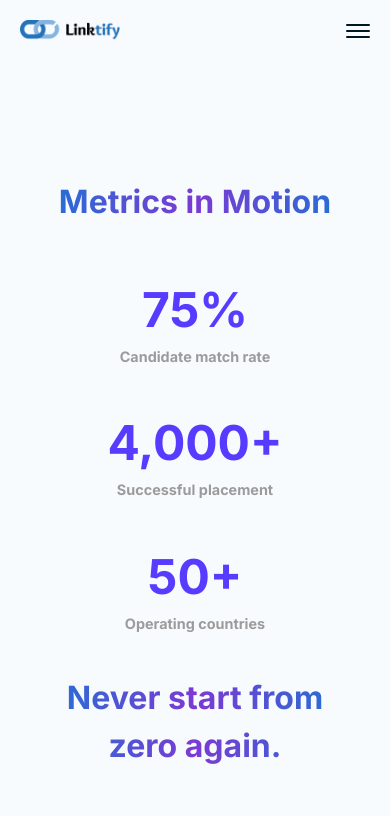
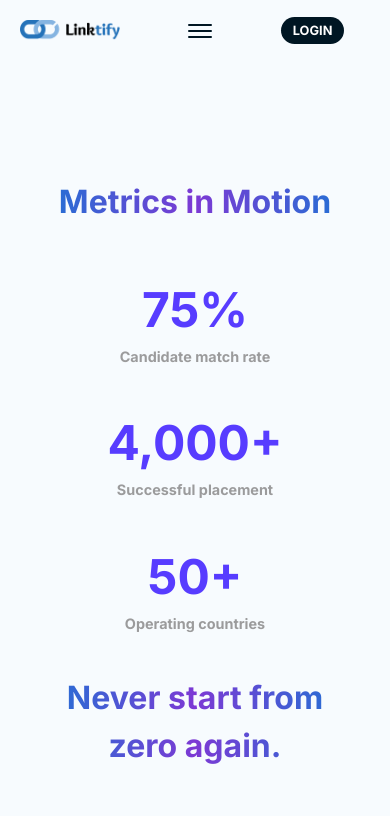
Before and after one commit to momo56710/linktify, a Next.js app: page / in a window 390 px wide. Shown: the top 816 px of the page. Built offline with nearby package versions, Linux system fonts and the light colour scheme; no server answers; the database is empty.

Commit message:
adding responsivness

```diff
--- a/app/components/navBar/navBarDes.js
+++ b/app/components/navBar/navBarDes.js
@@ -3,7 +3,6 @@ import Image from 'next/image'
 import React, { useEffect, useState } from 'react'
 import Link from 'next/link'
 import linktifyLogoBlck from '@/assets/Linktify Logo alt.png'
-import { useAuthState } from 'react-firebase-hooks/auth'
 import { auth } from "@/utils/firebase";
 import pfp1 from '@/assets/users/amine.png'
 import pfp2 from '@/assets/users/khaoula.png'
@@ -50,7 +49,6 @@ export default function NavBarDes() {
             </div>
             {
                 option && <div className='flex gap-5 content-center items-center justify-self-end mr-[2em] '>
-                    <Link href={'/projects/start'}> <span className=' py-3 px-6 uppercase font-bold'>start a project</span></Link>
                     {isLoading ? '' :
                         user ? <Link href={'/user-profile'}>
                             <img src={pfps[Math.floor(Math.random() * (8 - 0 + 1) + 0)].src} className='w-[4em]' alt="amine" border="0" />
--- a/app/components/navBar/navBarMob.js
+++ b/app/components/navBar/navBarMob.js
@@ -1,9 +1,39 @@
 'use client'
-import React, { useState } from 'react'
+import React, { useEffect, useState } from 'react'
 import Image from 'next/image'
 import linktifyLogoBlck from '@/assets/Linktify Logo alt.png'
 import Link from 'next/link'
+import { usePathname } from 'next/navigation'
+import { auth } from '@/utils/firebase'
+import pfp1 from '@/assets/users/amine.png'
+import pfp2 from '@/assets/users/khaoula.png'
+import pfp3 from '@/assets/users/loubna.png'
+import pfp4 from '@/assets/users/nadjib.png'
+import pfp5 from '@/assets/users/nardjess.png'
+import pfp6 from '@/assets/users/rania.png'
+import pfp7 from '@/assets/users/salma.png'
+import pfp8 from '@/assets/users/walid.png'
+import pfp9 from '@/assets/users/youcef.png'
 export default function NavBarMob() {
+    const [user, setUser] = useState(null);
+    const [isLoading, setIsLoading] = useState(true);
+    const pathname = usePathname()
+    console.log(pathname)
+    const [option, setOption] = useState(true)
+    useEffect(() => {
+        const unsubscribe = auth.onAuthStateChanged((fetchedUser) => {
+            setUser(fetchedUser);
+            setIsLoading(false) // Update user state on auth state change
+        });
+        if (pathname == '/user-profile' || pathname == '/signup' || pathname == '/login') {
+            setOption(false)
+        } else {
+            setOption(true)
+        }
+        return () => unsubscribe();
+    }, [pathname, auth])
+
+    const pfps = [pfp1, pfp2, pfp3, pfp4, pfp5, pfp6, pfp7, pfp8, pfp9]
     const [isOpen, setIsOpen] = useState(false);
     const handleClick = () => {
         setIsOpen(!isOpen);
@@ -33,6 +63,17 @@ export default function NavBarMob() {
                     </span>
 
                 </button>
+                {
+                    option && <div className='flex content-center text-[0.8em]  items-center justify-self-end mr-[2em] font-bold uppercase'>
+                        {
+                            isLoading ? " " : user ? <Link href={'/user-profile'}>
+                                <img src={pfps[Math.floor(Math.random() * (8 - 0 + 1) + 0)].src} className='w-[4em]' alt="amine" border="0" /> </Link> : <Link href={'/login'} onClick={() => (setIsOpen(false))}><span className='bg-[#001623] text-white  py-1.5 px-3 rounded-[80px]'>login</span></Link>
+                        }
+
+
+                    </div>
+                }
+
             </div>
             <div className={`z-[1] absolute transition-all bg-[#F7FBFE] w-[100vw]  duration-500 ease-out ${isOpen ? 'top-[80px]' : 'top-[-400px]'}`}>
                 <div className='justify-self-center  px-5 text-[0.8em]'>
@@ -43,11 +84,7 @@ export default function NavBarMob() {
                         <Link href={'/blog'} onClick={() => (setIsOpen(false))}><li>Blog</li></Link>
                     </ul>
                     <hr />
-                    <div className='flex gap-5 pb-5 content-center text-[0.8em] pt-2 items-center justify-self-end mr-[2em] font-bold uppercase'>
-                    <Link href={'/login'} onClick={() => (setIsOpen(false))}><span className='bg-[#001623] text-white  py-1.5 px-3 rounded-[80px]'>login</span></Link>
-                    <Link href={'/projects/start'} onClick={() => (setIsOpen(false))}><span className='py-3 px-6'>start a project</span></Link>
 
-                    </div>
                 </div>
 
 
--- a/app/page.js
+++ b/app/page.js
@@ -55,7 +55,6 @@ export default function Home() {
         <div className="md:mt-[5em] flex flex-col gap-[2em] justify-center items-center">
           <p className="md:w-[30em] w-[90vw] md:m-auto text-center leading-8 text-[#858694]">Empowering startups with financial fuel, ensuring they never restart from ground zero again</p>
           <div className="flex max-md:flex-col md:justify-center w-[90vw] text-center gap-[1em] md:gap-[2em] uppercase text-[14px]">
-            <Link href={'/signup'} className="bg-[#001623] text-white py-3 px-6 rounded-[80px]">Sign up now</Link>
             <Link href={'/explore'} className="border-[#c4c4c4] border-[2px] border-solid py-3 px-6 rounded-[80px]">Explore</Link>
           </div>
         </div>
--- a/app/user-profile/page.js
+++ b/app/user-profile/page.js
@@ -12,7 +12,7 @@ import pfp7 from '@/assets/users/salma.png'
 import pfp8 from '@/assets/users/walid.png'
 import pfp9 from '@/assets/users/youcef.png'
 import { useRouter } from 'next/navigation';
-
+import Link from 'next/link';
 export default function Page() {
   const router = useRouter()
   const [user, setUser] = useState(null);
@@ -30,14 +30,14 @@ export default function Page() {
       {isLoading ? <div>Loading...</div> :
         user ? (
           <div className='bg-white p-10 flex flex-col gap-5 shadow-xl rounded-xl'>
-            <div className=' flex content-between gap-10 divide-x'>
-              <img src={pfps[Math.floor(Math.random() * (8 - 0 + 1) + 0)].src} />
-              <div className='pl-5 grid py-4'><p className='text-[2em] font-bold'> {user.displayName}</p>
-                <p> {user.photoURL}</p>
+            <div className=' flex max-md:flex-col content-between gap-10 max-md:w-[60vw] md:divide-x max-md:divide-y'>
+              <img src={pfps[Math.floor(Math.random() * (8 - 0 + 1) + 0)].src} className='max-md:w-[100px] max-md:m-auto' />
+              <div className='pl-5 grid py-4'><p className='text-[2em] font-bold max-md:text-center'> {user.displayName}</p>
+                <p className='max-md:text-center'> {user.photoURL}</p>
               </div>
             </div>
             <p onClick={() => { signOut(auth); router.push('/') }} className='py-2 rounded-xl bg-red-600 hover:bg-red-800 cursor-pointer text-center text-white'>sign out</p>
-            <p className='py-2 rounded-xl bg-gray-200 hover:bg-gray-400 cursor-pointer text-center '>start a project</p>
+            <Link href={'/projects/start'}><p className='py-2 rounded-xl bg-gray-200 hover:bg-gray-400 cursor-pointer text-center '>start a project</p></Link>
           </div>
         ) : (
           <div>not signed in</div>
```
